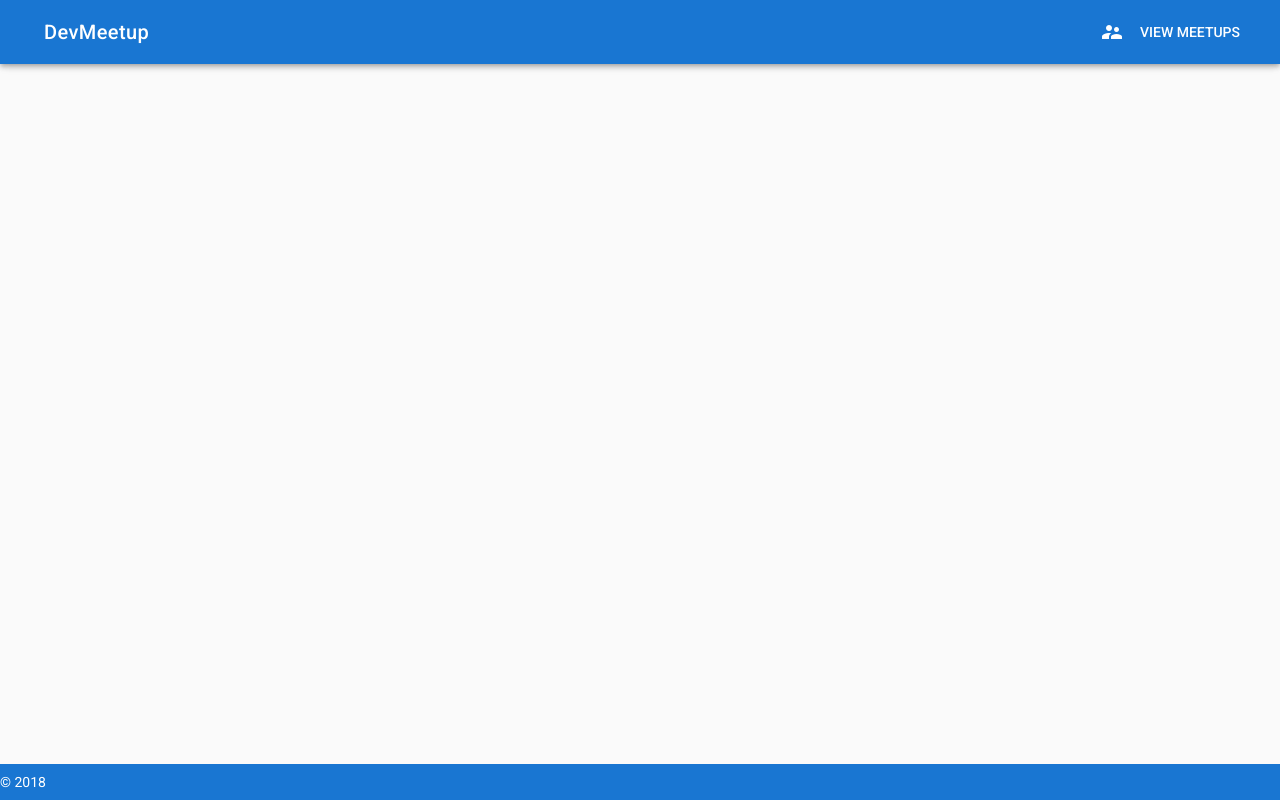
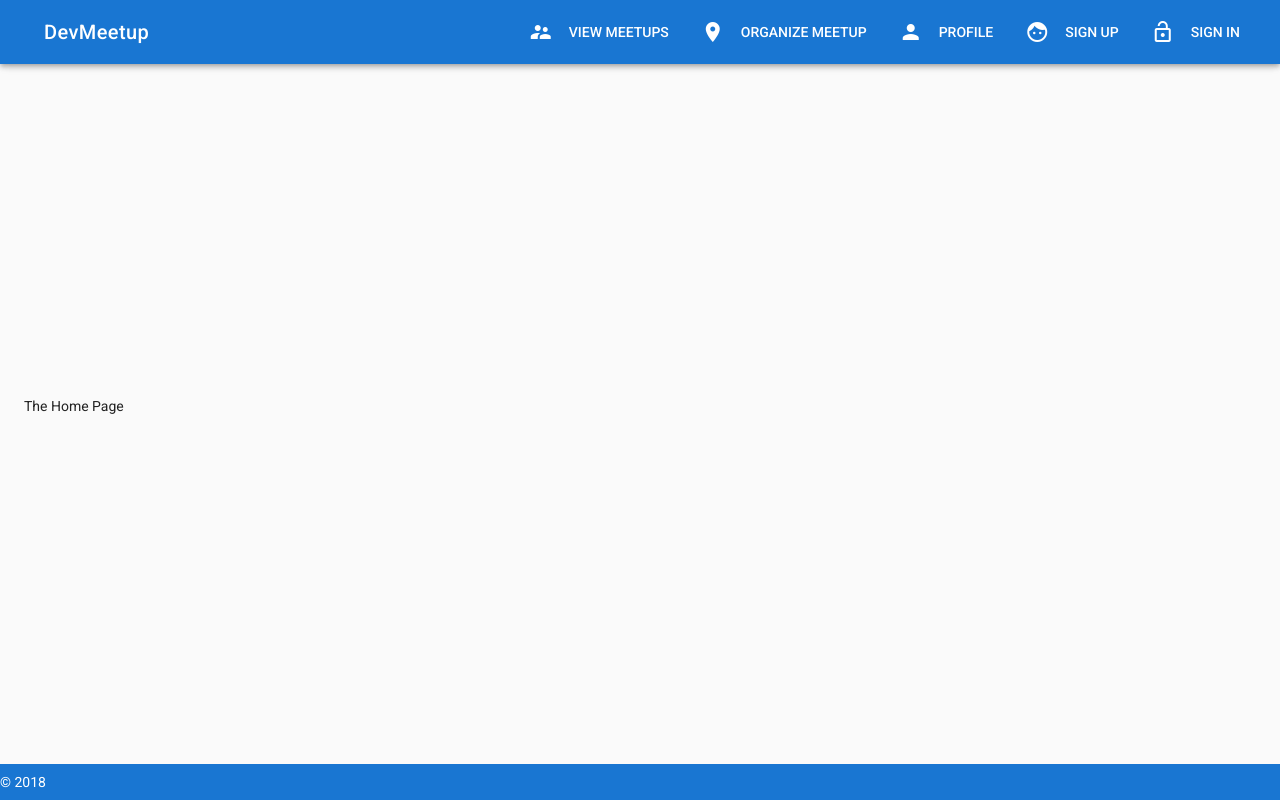
Before and after one commit to palashmon/vuejs-firebase-02, a Vue app: page / in a window 1280 px wide. Built offline with nearby package versions, Linux system fonts and the light colour scheme.

Commit message:
Finished menu, added routing

```diff
--- a/src/App.vue
+++ b/src/App.vue
@@ -2,11 +2,14 @@
   <v-app>
     <v-navigation-drawer fixed temporary v-model="sideNav">
       <v-list>
-        <v-list-tile>
+        <v-list-tile
+          v-for="item in menuItems"
+          :key="item.title"
+          :to="item.link">
           <v-list-tile-action>
-            <v-icon>supervisor_account</v-icon>
+            <v-icon>{{ item.icon }}</v-icon>
           </v-list-tile-action>
-          <v-list-tile-content>View Meetups</v-list-tile-content>
+          <v-list-tile-content>{{ item.title }}</v-list-tile-content>
         </v-list-tile>
       </v-list>
     </v-navigation-drawer>
@@ -14,19 +17,25 @@
       <v-toolbar-side-icon
         @click.stop="sideNav = !sideNav"
         class="hidden-sm-and-up "></v-toolbar-side-icon>
-      <v-toolbar-title>DevMeetup</v-toolbar-title>
+      <v-toolbar-title>
+        <router-link to="/" tag="span" style="cursor: pointer">DevMeetup</router-link>
+      </v-toolbar-title>
       <v-spacer></v-spacer>
       <v-toolbar-items class="hidden-xs-only">
-        <v-btn flat>
-          <v-icon left dark>supervisor_account</v-icon>
-          View Meetups
+        <v-btn
+          flat
+          v-for="item in menuItems"
+          :key="item.title"
+          :to="item.link">
+          <v-icon left dark>{{ item.icon }}</v-icon>
+          {{ item.title }}
         </v-btn>
       </v-toolbar-items>
     </v-toolbar>
     <v-content>
       <v-container fluid fill-height>
         <main>
-
+          <router-view></router-view>
         </main>
       </v-container>
     </v-content>
@@ -40,7 +49,14 @@
 export default {
   data () {
     return {
-      sideNav: false
+      sideNav: false,
+      menuItems: [
+        { icon: 'supervisor_account', title: 'View Meetups', link: '/meetups' },
+        { icon: 'room', title: 'Organize Meetup', link: '/meetup/new' },
+        { icon: 'person', title: 'Profile', link: '/profile' },
+        { icon: 'face', title: 'Sign up', link: '/signup' },
+        { icon: 'lock_open', title: 'Sign in', link: '/signin' }
+      ]
     };
   },
   name: 'App'
--- a/src/components/HelloWorld.vue
+++ /dev/null
@@ -1,35 +0,0 @@
-<template>
-  <v-container fluid>
-    <v-slide-y-transition mode="out-in">
-      <v-layout column align-center>
-        <img src="@/assets/logo.png" alt="Vuetify.js" class="mb-5">
-        <blockquote>
-          &#8220;First, solve the problem. Then, write the code.&#8221;
-          <footer>
-            <small>
-              <em>&mdash;John Johnson</em>
-            </small>
-          </footer>
-        </blockquote>
-      </v-layout>
-    </v-slide-y-transition>
-  </v-container>
-</template>
-
-<!-- Add "scoped" attribute to limit CSS to this component only -->
-<style scoped>
-h1, h2 {
-  font-weight: normal;
-}
-ul {
-  list-style-type: none;
-  padding: 0;
-}
-li {
-  display: inline-block;
-  margin: 0 10px;
-}
-a {
-  color: #42b983;
-}
-</style>
--- /dev/null
+++ b/src/components/Home.vue
@@ -0,0 +1,5 @@
+<template>
+  <div>
+    <p>The Home Page</p>
+  </div>
+</template>
--- /dev/null
+++ b/src/components/Meetup/CreateMeetup.vue
@@ -0,0 +1,5 @@
+<template>
+  <div>
+    <p>The Create Meetup Page</p>
+  </div>
+</template>
--- /dev/null
+++ b/src/components/Meetup/Meetups.vue
@@ -0,0 +1,5 @@
+<template>
+  <div>
+    <p>The Meetups Page</p>
+  </div>
+</template>
--- /dev/null
+++ b/src/components/User/Profile.vue
@@ -0,0 +1,5 @@
+<template>
+  <div>
+    <p>The User Page</p>
+  </div>
+</template>
--- /dev/null
+++ b/src/components/User/Signin.vue
@@ -0,0 +1,5 @@
+<template>
+  <div>
+    <p>The Sign in Page</p>
+  </div>
+</template>
--- /dev/null
+++ b/src/components/User/Signup.vue
@@ -0,0 +1,5 @@
+<template>
+  <div>
+    <p>The Sign up Page</p>
+  </div>
+</template>
--- a/src/router/index.js
+++ b/src/router/index.js
@@ -1,14 +1,45 @@
 import Vue from 'vue';
 import Router from 'vue-router';
-import HelloWorld from '@/components/HelloWorld';
+import Home from '@/components/Home';
+import Meetups from '@/components/Meetup/Meetups';
+import CreateMeetup from '@/components/Meetup/CreateMeetup';
+import Profile from '@/components/User/Profile';
+import Signup from '@/components/User/Signup';
+import Signin from '@/components/User/Signin';
 
 Vue.use(Router);
 export default new Router({
   routes: [
     {
       path: '/',
-      name: 'HelloWorld',
-      component: HelloWorld
+      name: 'Home',
+      component: Home
+    },
+    {
+      path: '/meetups',
+      name: 'Meetups',
+      component: Meetups
+    },
+    {
+      path: '/meetup/new',
+      name: 'CreateMeetup',
+      component: CreateMeetup
+    },
+    {
+      path: '/profile',
+      name: 'Profile',
+      component: Profile
+    },
+    {
+      path: '/signup',
+      name: 'Signup',
+      component: Signup
+    },
+    {
+      path: '/signin',
+      name: 'Signin',
+      component: Signin
     }
-  ]
+  ],
+  mode: 'history'
 });
```
